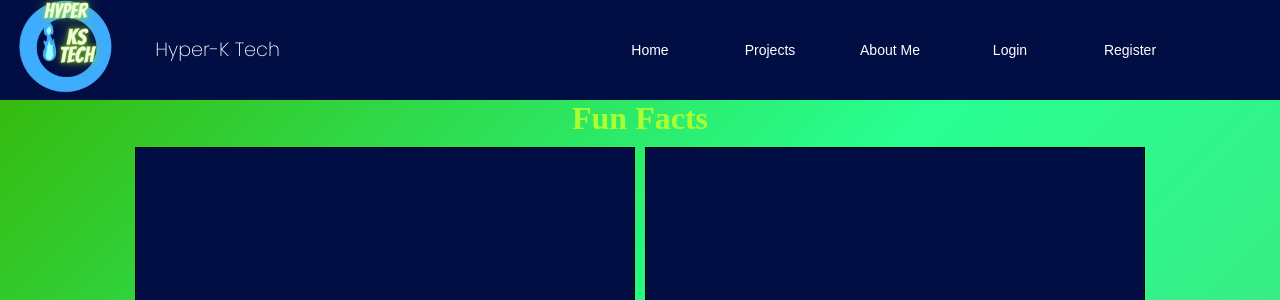
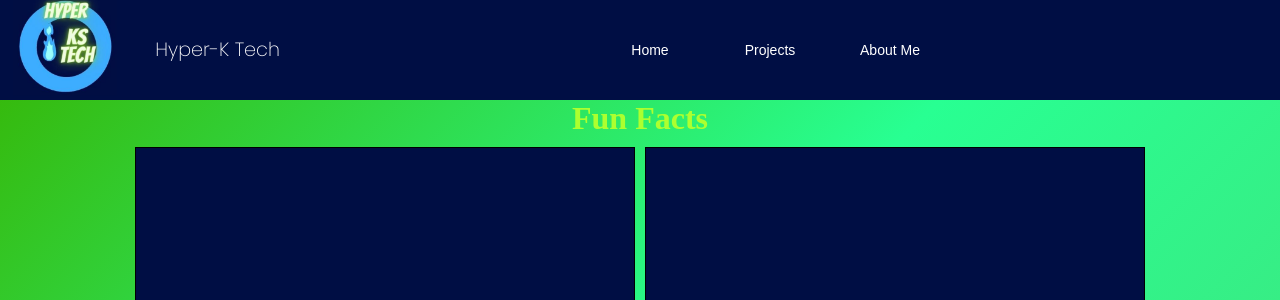
Before and after one commit to thebestmoosemonster/githubfacts_app, a Flask app: page / in a window 1280 px wide. Shown: the top 300 px of the page. Run offline with Flask 2, Linux system fonts and the light colour scheme.

Commit message:
version0.3
test html changes

```diff
--- a/templates/about_me.html
+++ b/templates/about_me.html
@@ -48,14 +48,14 @@
             <a href="/about_me"><button class="dropbtn">About Me</button></a>
               </div>
 
-
+<!--
           <div class="dropdown">
             <a href="/login"><button class="dropbtn">Login</button></a>
               </div>
 
               <div class="dropdown">
                 <a href="/register"><button class="dropbtn">Register</button></a>
-                  </div>
+                  </div> -->
 
 
 
--- a/templates/dates.html
+++ b/templates/dates.html
@@ -49,13 +49,13 @@
               </div>
 
 
-          <div class="dropdown">
+          <!-- <div class="dropdown">
             <a href="/login"><button class="dropbtn">Login</button></a>
               </div>
 
               <div class="dropdown">
                 <a href="/register"><button class="dropbtn">Register</button></a>
-                  </div>
+                  </div> -->
 
 
 
--- a/templates/datesnew.html
+++ b/templates/datesnew.html
@@ -48,14 +48,14 @@
             <a href="/about_me"><button class="dropbtn">About Me</button></a>
               </div>
 
-
+<!--
           <div class="dropdown">
             <a href="/login"><button class="dropbtn">Login</button></a>
               </div>
 
               <div class="dropdown">
                 <a href="/register"><button class="dropbtn">Register</button></a>
-                  </div>
+                  </div> -->
 
 
 
--- a/templates/index.html
+++ b/templates/index.html
@@ -49,13 +49,13 @@
               </div>
 
 
-          <div class="dropdown">
+          <!-- <div class="dropdown">
             <a href="/login"><button class="dropbtn">Login</button></a>
               </div>
 
               <div class="dropdown">
                 <a href="/register"><button class="dropbtn">Register</button></a>
-                  </div>
+                  </div> -->
 
 
       </ul>
--- a/templates/math.html
+++ b/templates/math.html
@@ -47,7 +47,7 @@
           <div class="dropdown">
             <a href="/about_me"><button class="dropbtn">About Me</button></a>
               </div>
-
+<!--
 
           <div class="dropdown">
             <a href="/login"><button class="dropbtn">Login</button></a>
@@ -55,7 +55,7 @@
 
               <div class="dropdown">
                 <a href="/register"><button class="dropbtn">Register</button></a>
-                  </div>
+                  </div> -->
 
 
 
--- a/templates/trivia.html
+++ b/templates/trivia.html
@@ -48,14 +48,14 @@
             <a href="/about_me"><button class="dropbtn">About Me</button></a>
               </div>
 
-
+<!--
           <div class="dropdown">
             <a href="/login"><button class="dropbtn">Login</button></a>
               </div>
 
               <div class="dropdown">
                 <a href="/register"><button class="dropbtn">Register</button></a>
-                  </div>
+                  </div> -->
 
 
 
--- a/templates/years.html
+++ b/templates/years.html
@@ -49,13 +49,13 @@
               </div>
 
 
-          <div class="dropdown">
+          <!-- <div class="dropdown">
             <a href="/login"><button class="dropbtn">Login</button></a>
               </div>
 
               <div class="dropdown">
                 <a href="/register"><button class="dropbtn">Register</button></a>
-                  </div>
+                  </div> -->
 
 
 
```
Also changed, not shown: 2 other files.
